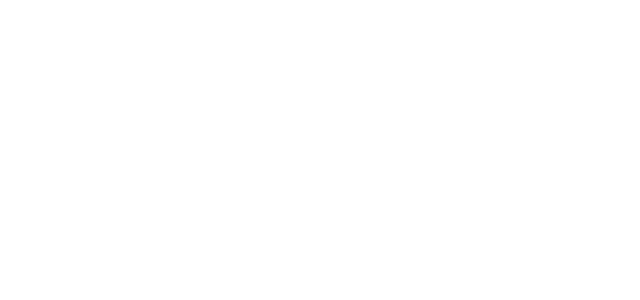
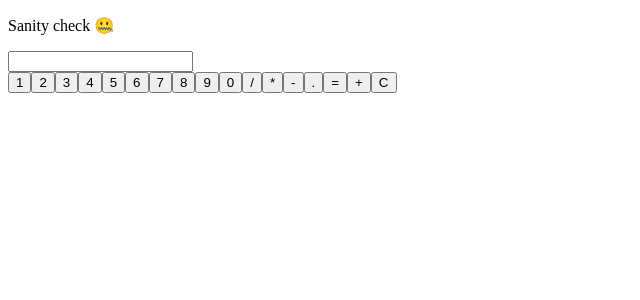
Before and after one commit to Veronica-Kodehode/Calculator-React, a React (Vite) app: page / in a window 1280 px wide. Shown: the top 300 px of the page, without its empty margins (0-640 px from the left). Built offline with nearby package versions, Linux system fonts and the light colour scheme.

Commit message:
functionality

```diff
--- a/src/App.jsx
+++ b/src/App.jsx
@@ -1,5 +1,14 @@
+import Buttons from "./Buttons/Buttons";
+import Test from "./Test/Test";
+
 function App() {
-  return <></>;
+  return (
+    <>
+      <p>Sanity check 🤐</p>
+      <Buttons />
+      <Test />
+    </>
+  );
 }
 
 export default App;
--- /dev/null
+++ b/src/Buttons/Buttons.jsx
@@ -0,0 +1,17 @@
+
+import { useState } from "react";
+
+function Buttons() {
+  // make an array on the values? const values = [1, 2, 3, 4, 5, 6, 7, 8, 9, 0]
+
+
+
+
+
+  return (
+    <div>
+    </div>
+  );
+}
+
+export default Buttons;
--- /dev/null
+++ b/src/Test/Test.jsx
@@ -0,0 +1,39 @@
+import React, { useState } from "react";
+
+function Test() {
+  const [input, setInput] = useState("");
+  const [result, setResult] = useState("");
+
+  const handleClick = (value) => {
+    if (value === "=") {
+      try {
+        setResult(eval(input).toString());
+      } catch (error) {
+        setResult("Error");
+      }
+    } else if (value === "C") {
+      setInput("");
+      setResult("");
+    } else {
+      setInput(input + value);
+    }
+  };
+
+  return (
+    <div className="calculator">
+      <input className="input" type="text" value={input} readOnly />
+      <div className="buttons">
+        {[1, 2, 3, 4, 5, 6, 7, 8, 9, 0, "/", "*", "-", ".", "=", "+", "C"].map(
+          (item) => (
+            <button key={item} onClick={() => handleClick(item)}>
+              {item}
+            </button>
+          )
+        )}
+      </div>
+      <div className="result">{result}</div>
+    </div>
+  );
+}
+
+export default Test;
```
Also changed, not shown: 1 other file (tests, documents, lock files or other folders).
